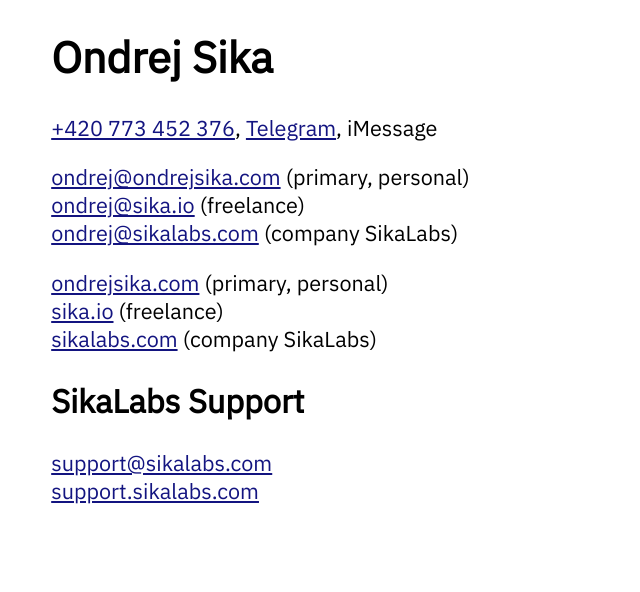
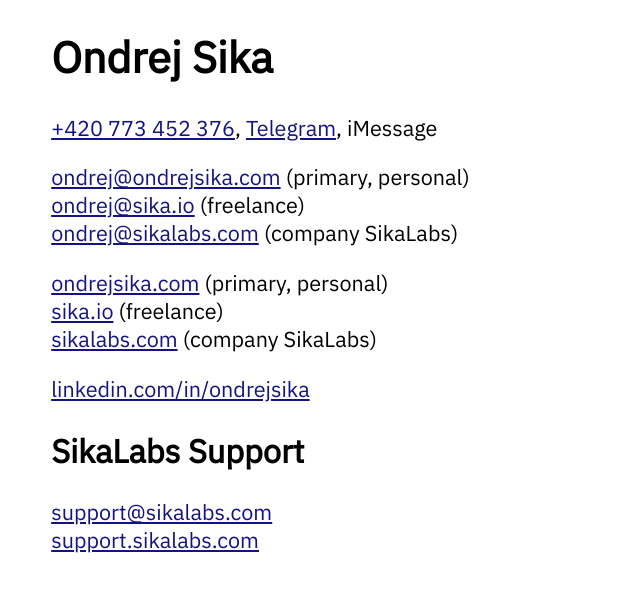
Before and after one commit to ondrejsika/ondrejsika.com, a Jekyll site: the page built from contact/index.md, in a window 1280 px wide. Shown: the top 592 px of the page, without its empty margins (0-640 px from the left). Built offline with Jekyll 4.4.1, drawn with Linux system fonts in a browser that asks for light colours.

Commit message:
feat(/contact): Add LinkedIn

```diff
--- a/contact/index.md
+++ b/contact/index.md
@@ -19,6 +19,8 @@
 <br/>
 [sikalabs.com](https://sikalabs.com) (company SikaLabs)
 
+[linkedin.com/in/ondrejsika](https://www.linkedin.com/in/ondrejsika/)
+
 ## SikaLabs Support
 
 <support@sikalabs.com>
```
